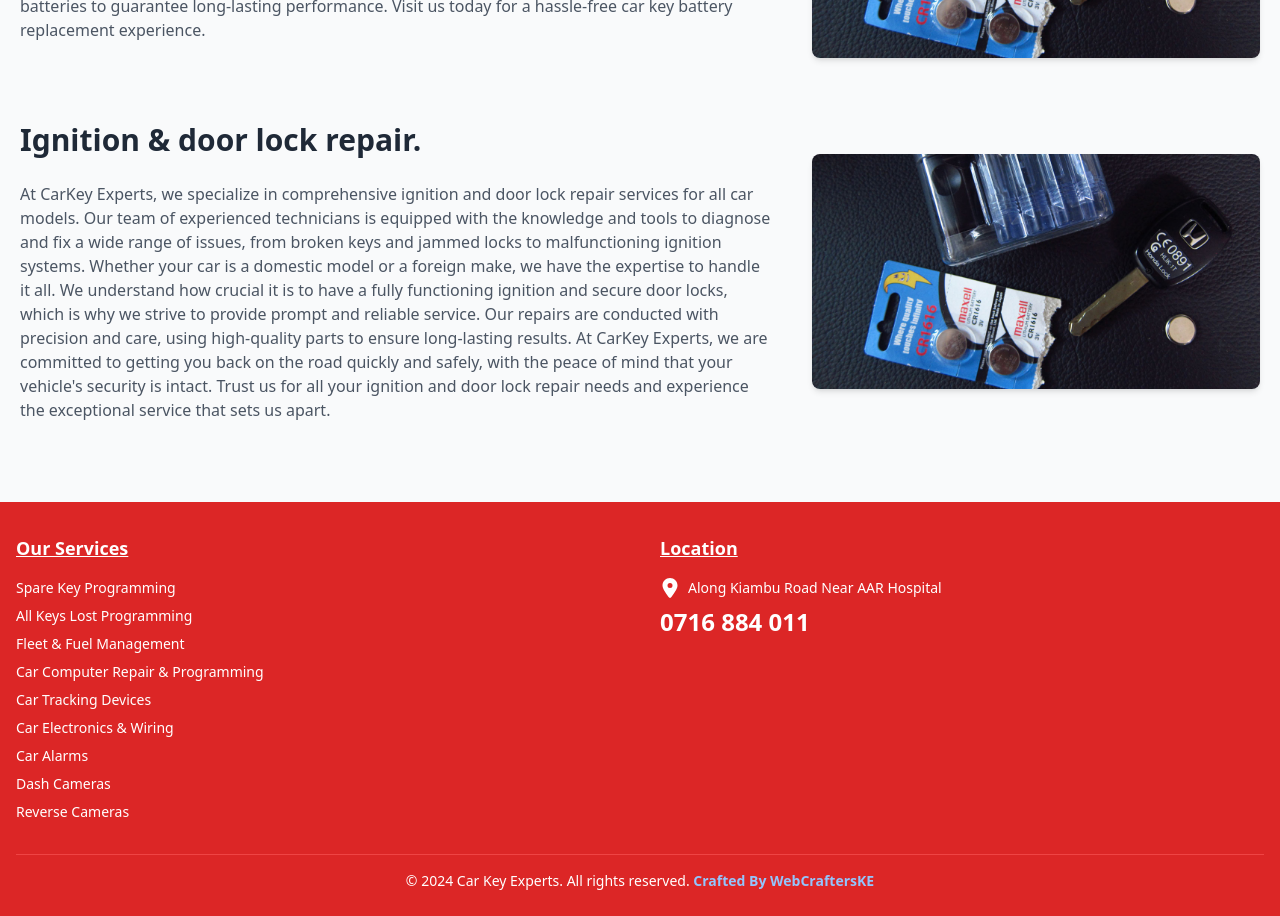
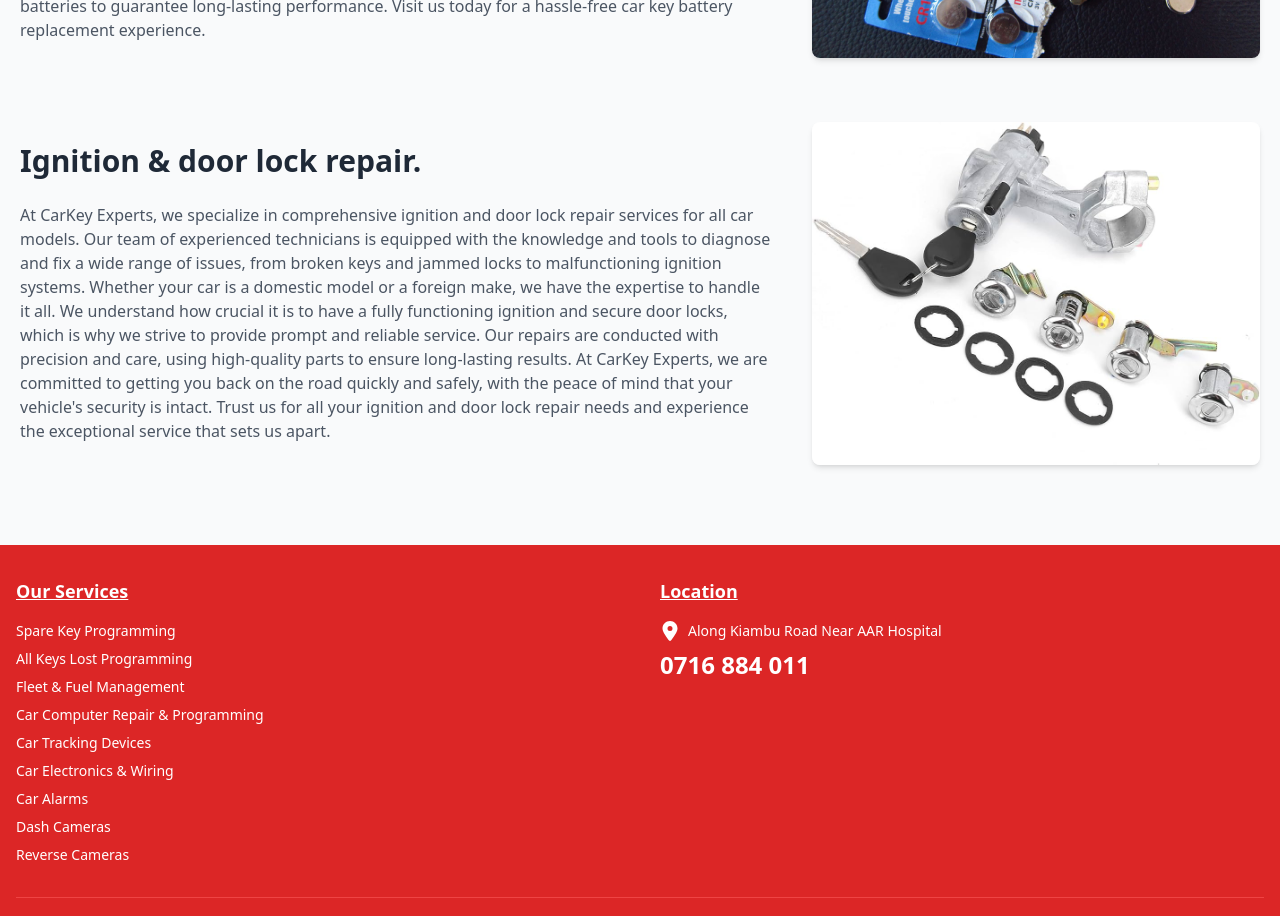
Before and after one commit to Avelimanuel/carkey-front-end-only-onNetlify, a React (Vite) app: page / in a window 1280 px wide. Shown: the part 3800-4716 px from the top of the page. Built offline with nearby package versions, Linux system fonts and the light colour scheme.

Commit message:
picture edit

```diff
--- a/src/sections/PremiumServices.jsx
+++ b/src/sections/PremiumServices.jsx
@@ -144,7 +144,7 @@ const PremiumServices = () => {
           className="flex flex-col lg:flex-row-reverse items-center gap-10"
         >
           <img
-            src="/images/batteries.jpg"
+            src="/images/ignitionlock.jpg"
             alt="Car Key Battery Replacement"
             className="w-full max-w-md rounded-lg shadow-md"
           />
```
